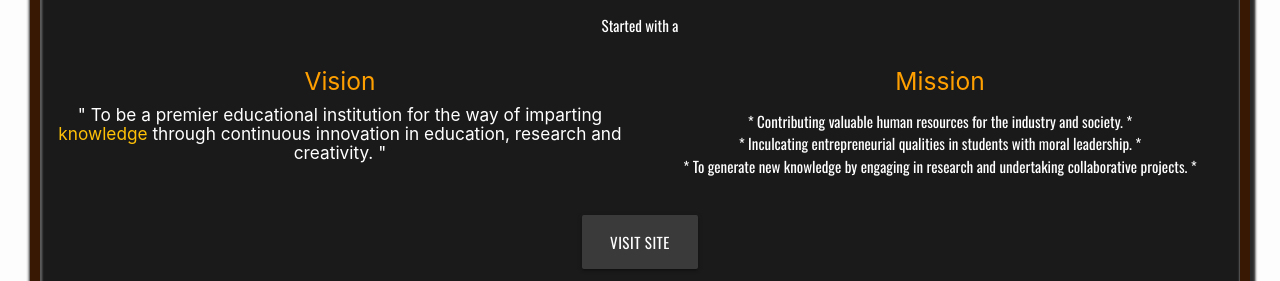
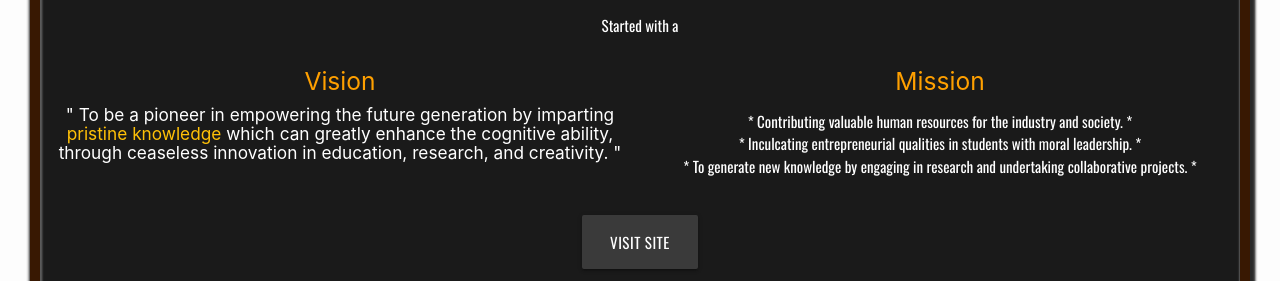
Before and after one commit to arunkumarn-eee/arunkumarn.in, a plain HTML site: page index.html in a window 1280 px wide. Shown: the part 1737-2018 px from the top of the page. Drawn offline with nearby package versions, Linux system fonts and the light colour scheme; a web font is replaced by a local one.

Commit message:
updated index

```diff
--- a/index.html
+++ b/index.html
@@ -152,9 +152,8 @@
                 </div>
                 <div class="col s12 m6 center">
                     <h5 class=" amber-text text-darken-2">Vision</h5>
-                    <h6>" To be a premier educational institution for the way of imparting <span
-                            class="amber-text ">knowledge</span> through continuous
-                        innovation in education, research and creativity. "
+                    <h6>" To be a pioneer in empowering the future generation by imparting <span
+                            class="amber-text ">pristine knowledge</span> which can greatly enhance the cognitive ability, through ceaseless innovation in education, research, and creativity. "
                     </h6>
                 </div>
                 <div class="col s12 m6 center">
```
